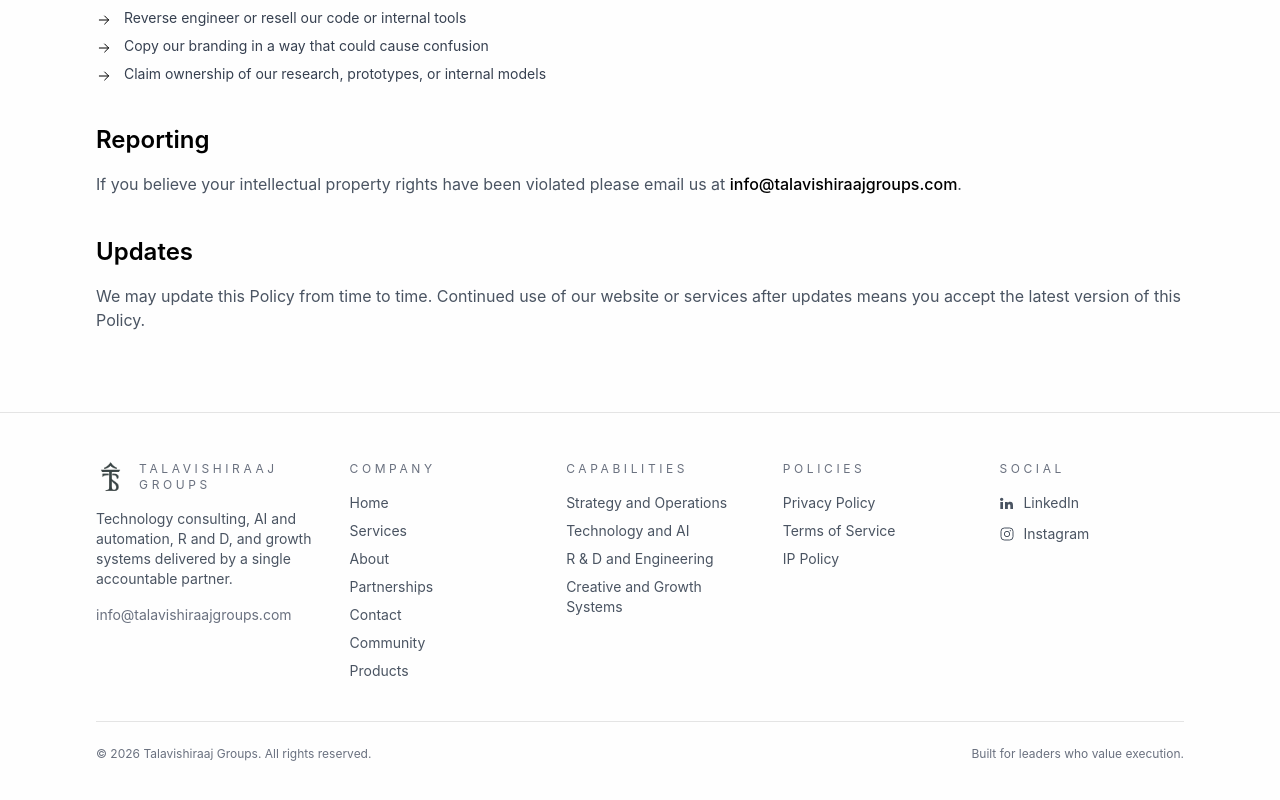
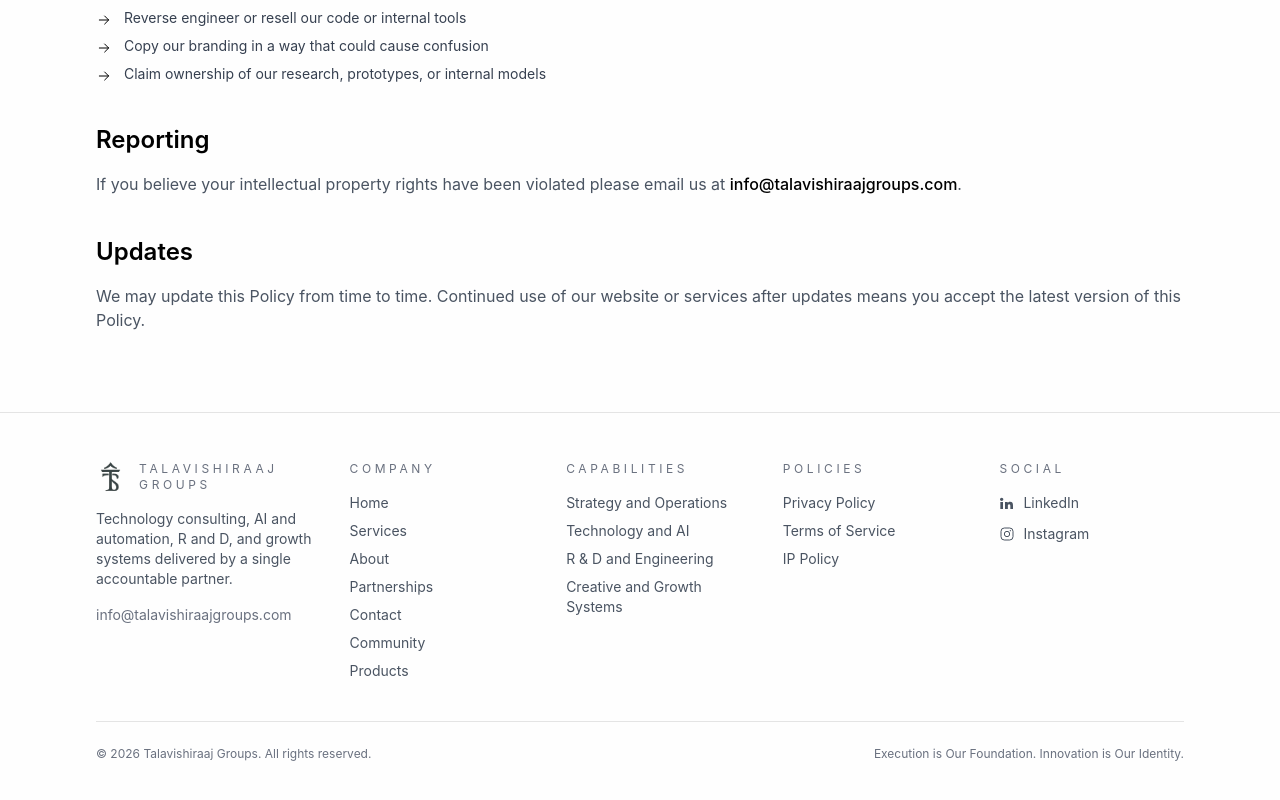
Before and after one commit to Talavishiraaj-Groups/talavishiraajgroups.com, a React (Vite) app: page /ip-policy in a window 1280 px wide. Shown: the part 1384-2184 px from the top of the page. Built offline with nearby package versions, Linux system fonts and the light colour scheme.

Commit message:
Update Footer.jsx

```diff
--- a/src/components/Footer.jsx
+++ b/src/components/Footer.jsx
@@ -127,7 +127,7 @@
 
         <div className="border-t border-border pt-6 flex flex-col md:flex-row justify-between text-xs text-gray-500 gap-4">
           <span>© {new Date().getFullYear()} Talavishiraaj Groups. All rights reserved.</span>
-          <span>Built for leaders who value execution.</span>
+          <span>Execution is Our Foundation. Innovation is Our Identity.</span>
         </div>
       </div>
     </footer>
```
